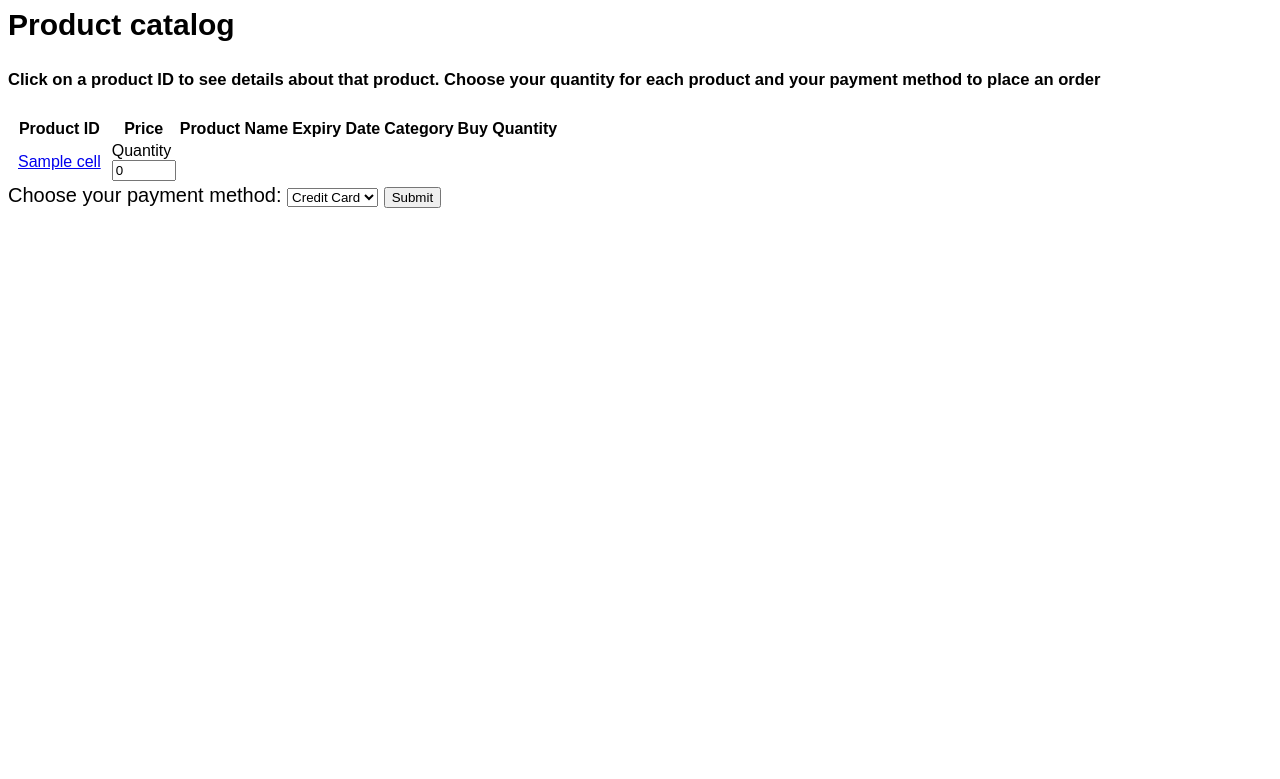
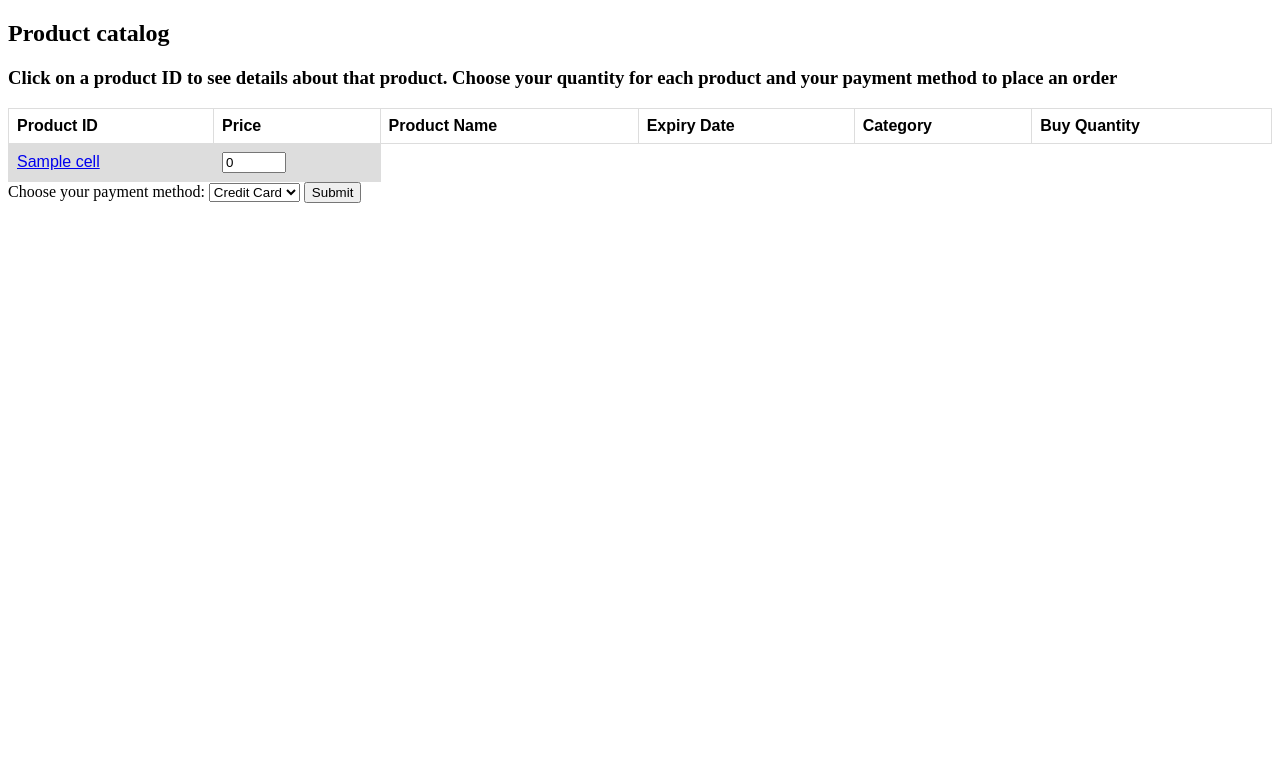
Before and after one commit to a-5-g/w4111-proj1, a Flask app: template templates/index.html in a window 1280 px wide. Shown: the top 779 px of the page. Run offline with Flask 2, Linux system fonts and the light colour scheme; the template is opened without the code that fills it: most values are stand-ins (such as "Sample title", 1, 10 or a date in 2020); parts of the project's set-up code (start-up, migrations or seed data) failed here and were passed over.

Commit message:
Added Consistent table styles

```diff
--- a/templates/index.html
+++ b/templates/index.html
@@ -1,17 +1,30 @@
+<!DOCTYPE html>
 <html>
+<head>
 <style>
-  body {
-    font-size: 15pt;
-    font-family: arial;
-  }
+table {
+  font-family: arial, sans-serif;
+  border-collapse: collapse;
+  width: 100%;
+}
+
+td, th {
+  border: 1px solid #dddddd;
+  text-align: left;
+  padding: 8px;
+}
+
+tr:nth-child(even) {
+  background-color: #dddddd;
+}
 </style>
 
 <body>
   <h2>Product catalog</h2>
   <!--<div>{{data}}</div>-->
 
-  <h5> Click on a product ID to see details about that product. Choose your quantity for each product and your payment
-    method to place an order </h5>
+  <h3> Click on a product ID to see details about that product. Choose your quantity for each product and your payment
+    method to place an order </h3>
   <form method="POST" action="/addNewOrder">
     <table name="ordersTable">
       <tr>
@@ -33,7 +46,6 @@
         {% endif %}
         {% endfor %}
         <td>
-          <label>Quantity</label><br>
           <input type="number" name={{loop.index}} required min="0" max="100" value="0"><br>
         </td>
       </tr>
```
Also changed, not shown: templates/details.html (+18 -6 lines).
